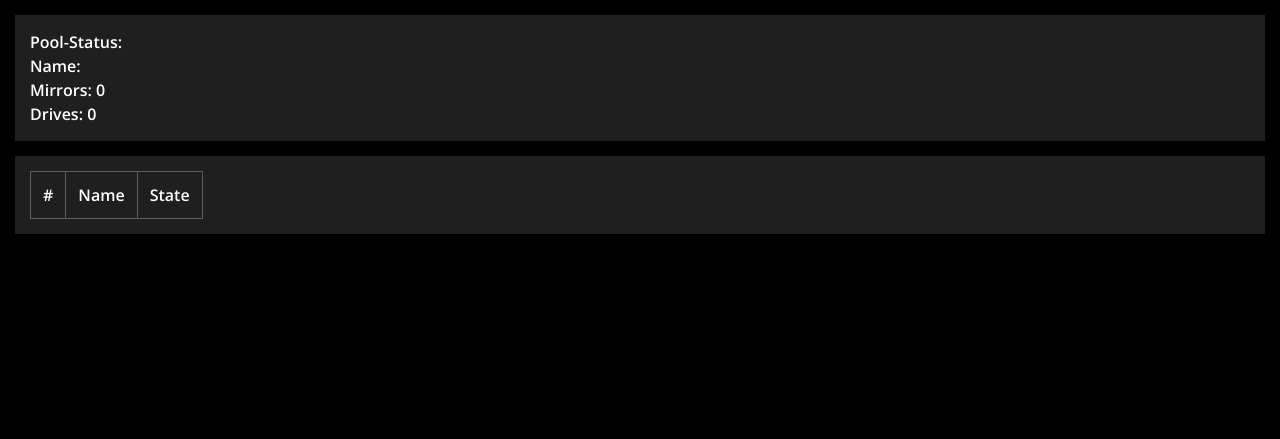
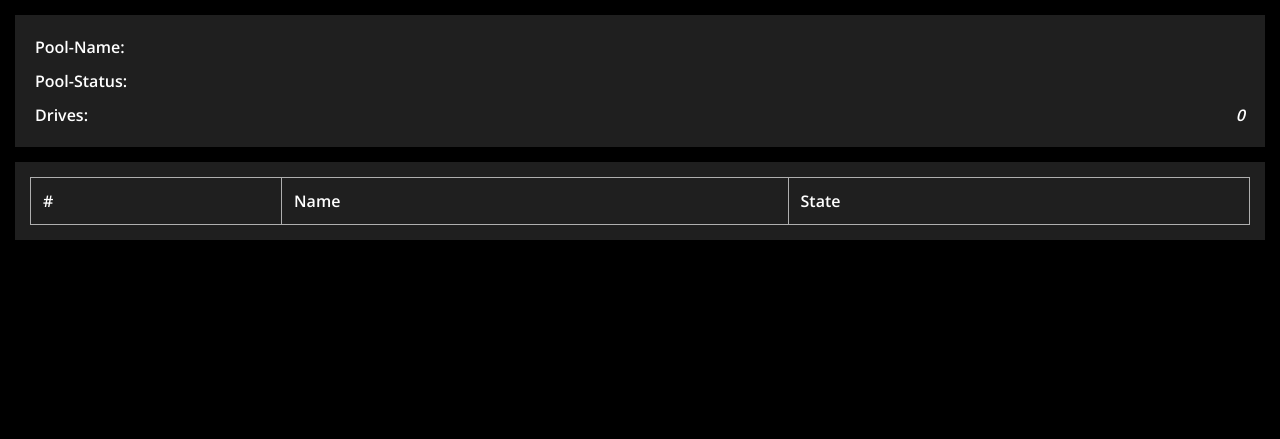
Before and after one commit to K1llf0rce/sodom-web, a PHP site: page /data.php in a window 1280 px wide. Shown: the part 59-498 px from the top of the page. Run offline with PHP 8.4, Linux system fonts and the light colour scheme; lists and menus that the app fills with data are empty; some libraries are stand-ins or nearby versions.

Commit message:
optimize webpage

```diff
--- a/css/styles.css
+++ b/css/styles.css
@@ -13,6 +13,11 @@ body {
 p,a,h1,h2,h3 {
     margin: 0;
     padding: 0;
+}
+
+#contentWrapper {
+    width: auto;
+    margin: 0 auto;
 }
 
 .navbar-custom {
@@ -31,6 +36,7 @@ p,a,h1,h2,h3 {
 
 .mainContainer p,h1,h2,h3 {
     color: white;
+    padding: 5px;
 }
 
 #statsDisplay p,h1,h2,h3 {
@@ -65,12 +71,26 @@ p,a,h1,h2,h3 {
     background-color: #1f1f1f;
     border-color: #1f1f1f;
     color: white;
-    width: auto;
     margin: 0;
     padding: 0;
 }
 
 #driveTable td,tr,th,thead,tbody {
-    border-color: #5f5f5f !important;
+    border-color: #afafaf !important;
     border-width: 1px !important;
 }
+
+#poolstatDisplay p,h1,h2,h3 {
+    padding: 5px;
+}
+
+#floater {
+    float: right;
+    font-style: italic;
+}
+
+@media only screen and (min-width: 100em) {
+    #contentWrapper {
+        width: 80em;
+    }
+}
--- a/data.php
+++ b/data.php
@@ -23,14 +23,16 @@
                 </ul>
             </div>
         </nav>
+        <div id="contentWrapper">
             <div class="mainContainer">
-            <p>Pool-Status: <?php echo $poolStatus ?></p>
-            <p>Name: <?php echo $poolName ?></p>
-            <p>Mirrors: <?php echo $poolMirrors ?></p>
-            <p>Drives: <?php echo $poolDrives ?></p>
+                <div id="poolstatDisplay">
+                    <p>Pool-Name: <span id="floater"><?php echo $poolName ?></span></p>
+                    <p>Pool-Status: <span id="floater"><?php echo $poolStatus ?></span></p>
+                    <p>Drives: <span id="floater"><?php echo $poolDrives ?></span></p>
+                </div>
             </div>
             <div class="mainContainer">
-            <table id="driveTable" class="table table-bordered table-dark">
+                <table id="driveTable" class="table table-bordered table-dark table-responsive-sm">
                     <thead>
                         <tr>
                         <th scope="col">#</th>
@@ -50,6 +52,7 @@
                     </tbody>
                 </table>
             </div>
+        </div>
         <script src="js/main.js"></script>
         <?php
             include_once "includes/footer.php";
--- a/smb.php
+++ b/smb.php
@@ -15,7 +15,9 @@
                 </ul>
             </div>
         </nav>
-        <div class="mainContainer">
+        <div id="contentWrapper">
+            <div class="mainContainer">
+            </div>
         </div>
         <script src="js/main.js"></script>
         <?php
```
Also changed, not shown: index.php (+9 -7 lines). Lines whose indentation alone changed are shown as unchanged.
